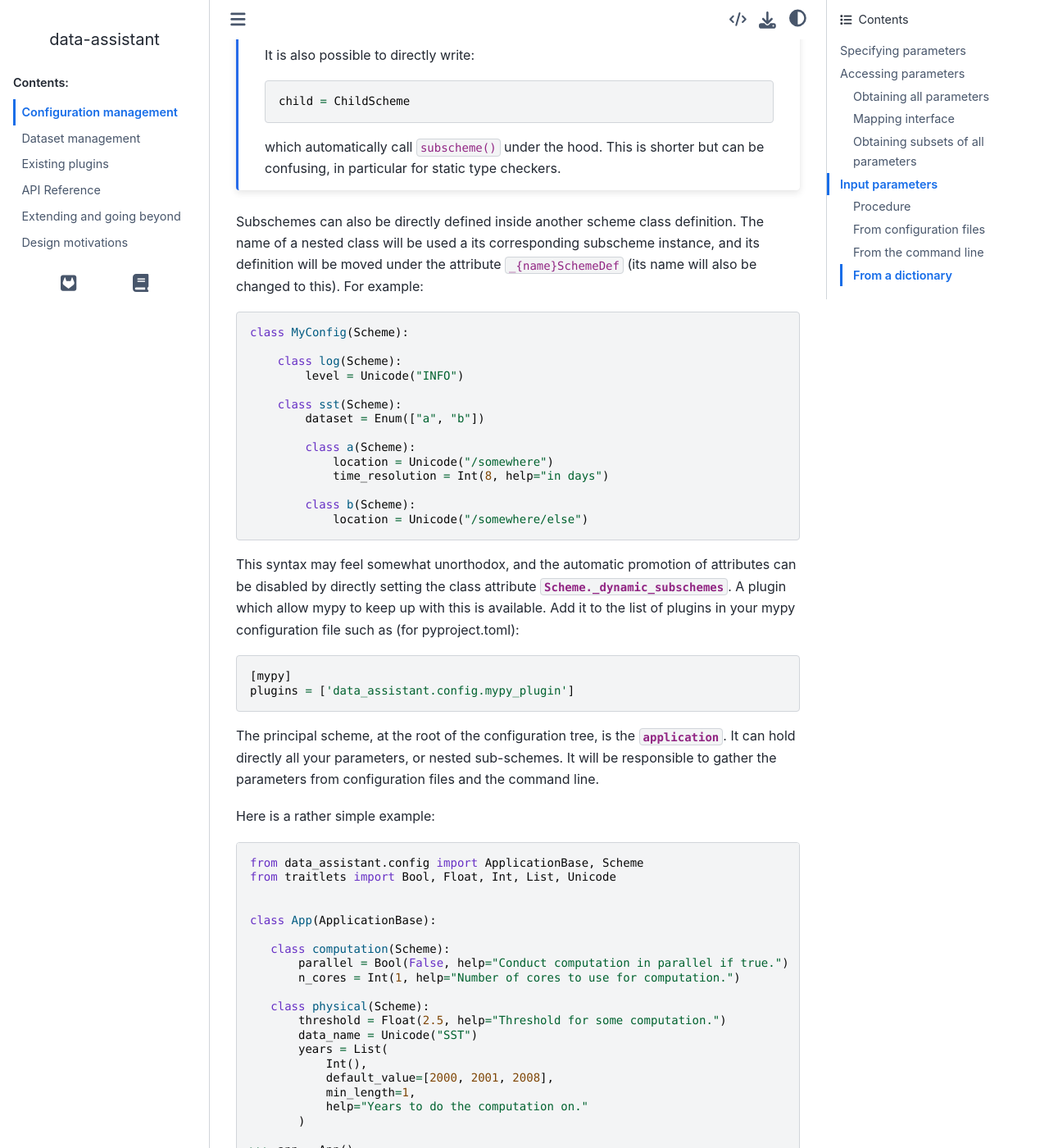
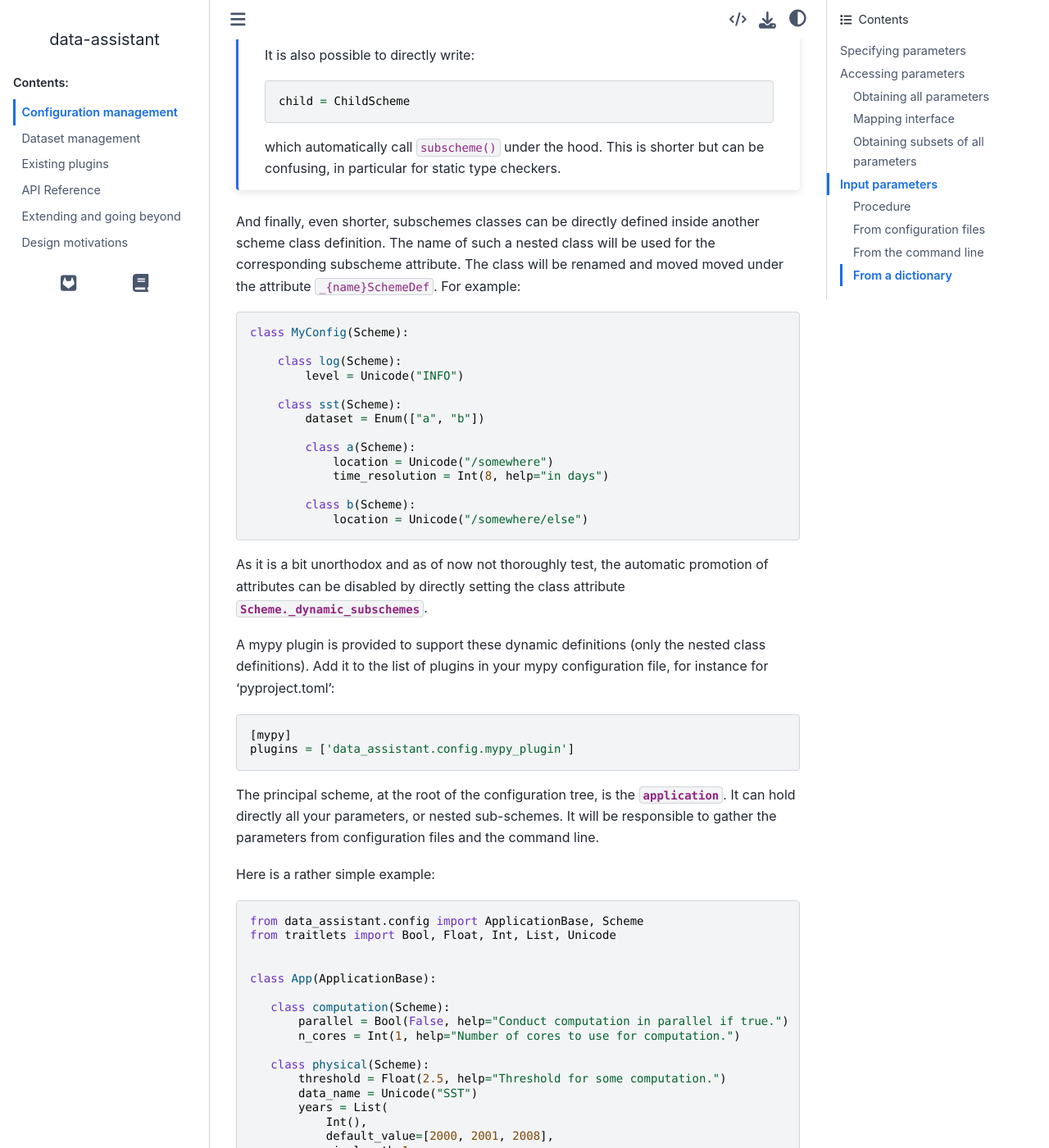
Before and after one commit to Descanonge/neba, a Sphinx documentation site: the page built from docs/source/configuration.rst, in a window 1280 px wide and 1400 px high, scrolled down 1718 px. Shown: the whole window at 82% size. Built offline with Sphinx 7.4.7 and the Sphinx Book theme 1.1.4, drawn with Linux system fonts in a browser that asks for light colours.

Commit message:
Fix some docs

```diff
--- a/docs/source/configuration.rst
+++ b/docs/source/configuration.rst
@@ -93,10 +93,10 @@ In the example above we have two parameters available at ``param_a`` and
    which automatically call ``subscheme()`` under the hood. This is shorter but
    can be confusing, in particular for static type checkers.
 
-Subschemes can also be directly defined inside another scheme class definition.
-The name of a nested class will be used a its corresponding subscheme instance,
-and its definition will be moved under the attribute ``_{name}SchemeDef`` (its
-name will also be changed to this). For example::
+And finally, even shorter, subschemes classes can be directly defined inside
+another scheme class definition. The name of such a nested class will be used
+for the corresponding subscheme attribute. The class will be renamed and moved
+moved under the attribute ``_{name}SchemeDef``. For example::
 
     class MyConfig(Scheme):
 
@@ -113,11 +113,13 @@ name will also be changed to this). For example::
             class b(Scheme):
                 location = Unicode("/somewhere/else")
 
-This syntax may feel somewhat unorthodox, and the automatic promotion of
-attributes can be disabled by directly setting the class attribute
-:attr:`Scheme._dynamic_subschemes`. A plugin which allow mypy to keep up with
-this is available. Add it to the list of plugins in your mypy configuration file
-such as (for pyproject.toml)::
+As it is a bit unorthodox and as of now not thoroughly test, the automatic
+promotion of attributes can be disabled by directly setting the class attribute
+:attr:`Scheme._dynamic_subschemes`.
+
+A mypy plugin is provided to support these dynamic definitions (only the nested
+class definitions). Add it to the list of plugins in your mypy configuration
+file, for instance for 'pyproject.toml'::
 
     [mypy]
     plugins = ['data_assistant.config.mypy_plugin']
--- a/docs/source/datasets.rst
+++ b/docs/source/datasets.rst
@@ -102,7 +102,7 @@ plugins can leverage like :meth:`.DataManagerBase.get_source` or
 :meth:`.DataManagerBase.get_data`. For more specific features the package
 contains some abstract base classes that define the methods to be expected: for
 instance :class:`loader.LoaderPluginAbstract`,
-:class:`writer.WriterPluginAbstract`. See :doc:`existing-plugin` for a list of
+:class:`writer.WriterPluginAbstract`. See :doc:`existing_plugins` for a list of
 available plugins.
 
 If two specific plugins must directly interact, we can check the presence of a
--- a/docs/source/existing_plugins.rst
+++ b/docs/source/existing_plugins.rst
@@ -253,9 +253,9 @@ and a data manager defined as::
 
 by calling ``DataManager().write(ds)``. Note this will detect that the smallest
 time parameter in the pattern is the month and split the dataset appropriately
-using :external+xarray:meth:`.Dataset.resample`. This can be specified manually
-or avoided alltogether. See :meth:`.XarraySplitWriterPlugin.write` documentation
-for details.
+using :external+xarray:meth:`xarray.Dataset.resample`. This can be specified
+manually or avoided alltogether. See :meth:`.XarraySplitWriterPlugin.write`
+documentation for details.
 
 .. note::
 
```
Also changed, not shown: 1 other file.
